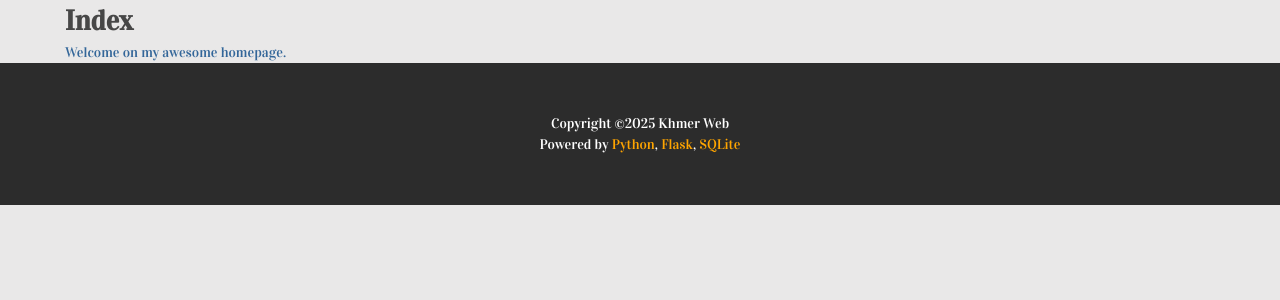
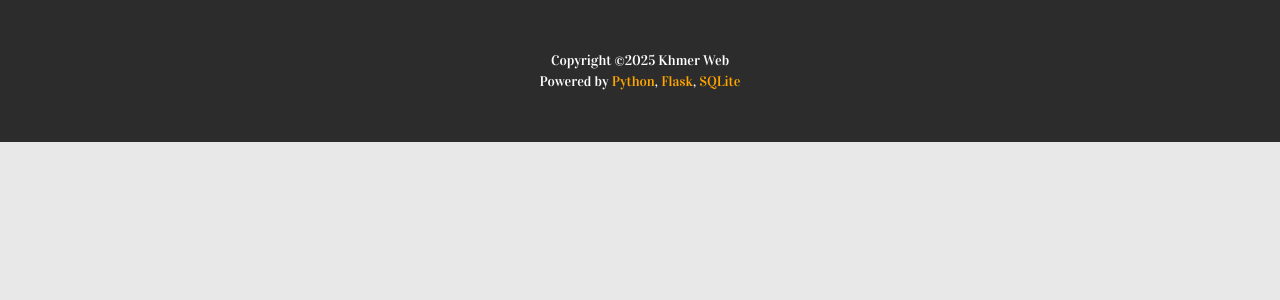
Before and after one commit to khmerweb/flask, a Flask app: page / in a window 1280 px wide. Shown: the top 300 px of the page. Run offline with Flask 3, Linux system fonts and the light colour scheme.

Commit message:
Make it better

```diff
--- a/templates/index.html
+++ b/templates/index.html
@@ -1,13 +1,18 @@
-{% extends "layout.html" %}
-{% block title %}Index{% endblock %}
-{% block head %}
-  {{ super() }}
-  <style type="text/css">
-    .important { color: #336699; }
-  </style>
-{% endblock %}
-{% block content %}
-  <h1>Index</h1>
-  <p class="important">
-    Welcome on my awesome homepage.
-{% endblock %}
+<!DOCTYPE html>
+<html>
+    <head>
+        {% block head %}
+        <meta charset="UTF-8">
+        <link rel="icon" href="{{ url_for('static', filename='/images/siteLogo.png') }}" />
+        <meta name="viewport" content="width=device-width, initial-scale=1.0">
+        <link href="/static/fonts/setup.css" rel="stylesheet" />
+        <link href="/static/styles/base-frontend.css" rel="stylesheet" />
+        {% endblock %}
+    </head>
+    <body>
+        <div class="content region">{% block content %}{% endblock %}</div>
+            {% include "footer.html" %}
+        </section>
+        </div>
+    </body>
+</html>
```
